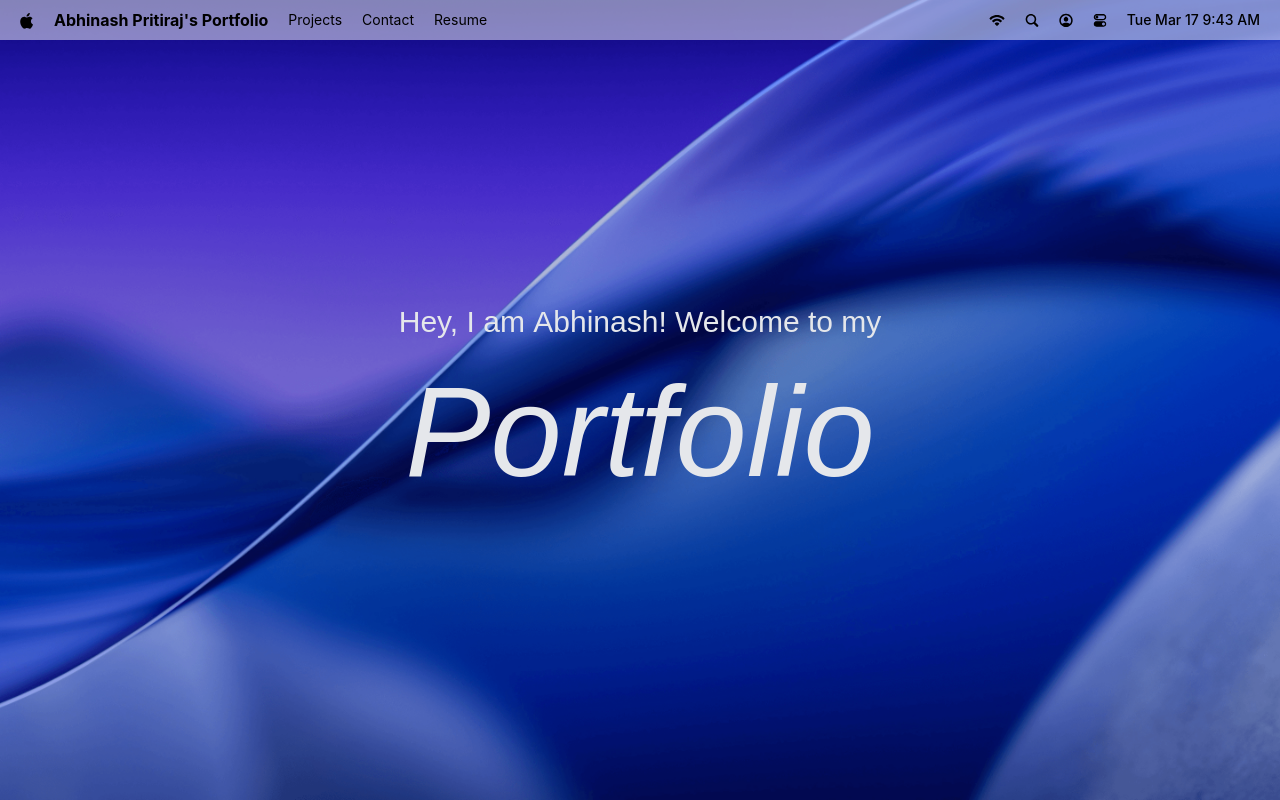
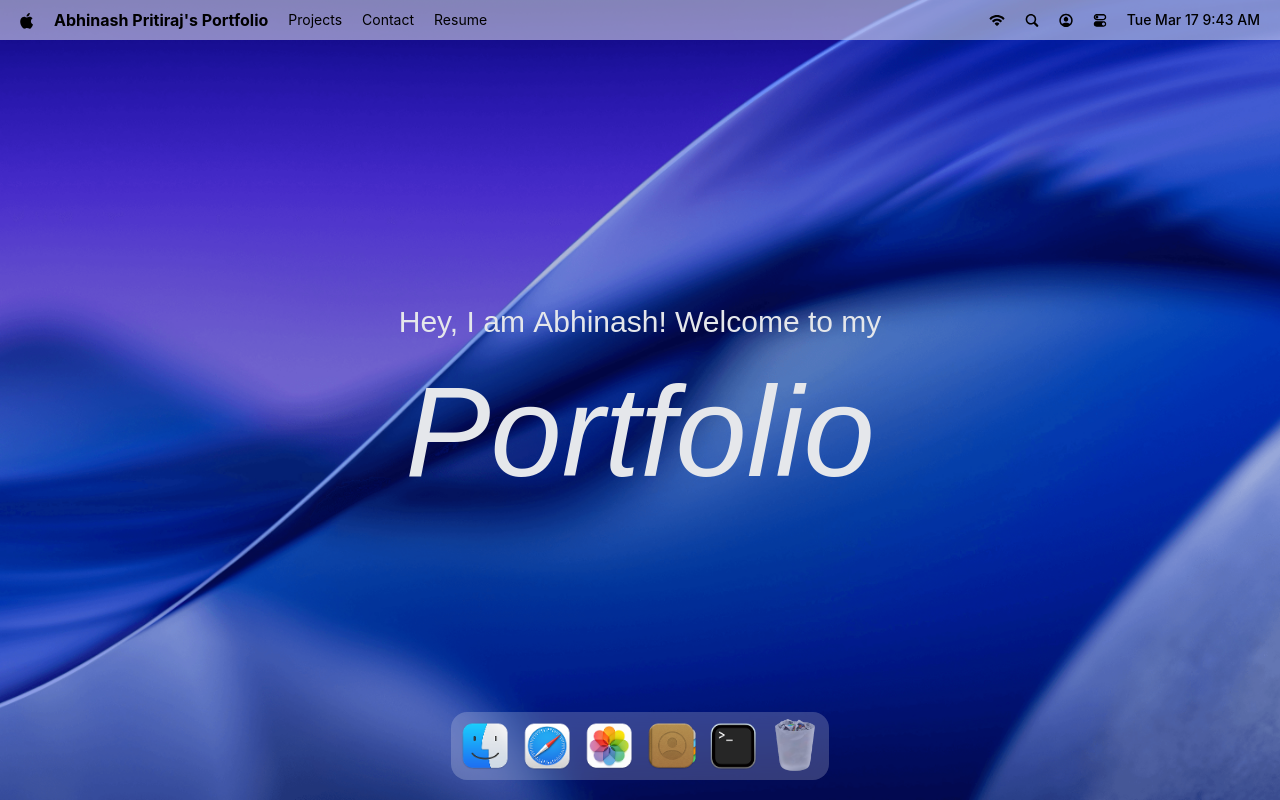
Before and after one commit to Abhinash04/ThemedPortfolio, a React (Vite) app: page / in a window 1280 px wide. Built offline with nearby package versions, Linux system fonts and the light colour scheme; a web font is replaced by a local one.

Commit message:
[feat]: dock setup completed

```diff
--- a/package.json
+++ b/package.json
@@ -18,6 +18,7 @@
     "lucide-react": "^0.575.0",
     "react": "^19.2.0",
     "react-dom": "^19.2.0",
+    "react-tooltip": "^5.30.0",
     "tailwindcss": "^4.2.1"
   },
   "devDependencies": {
--- a/src/App.jsx
+++ b/src/App.jsx
@@ -1,9 +1,10 @@
-import { Navbar, Welcome } from "@/components"
+import { Navbar, Welcome, Dock } from "@/components"
 const App = () => {
   return (
     <main>
       <Navbar />
       <Welcome />
+      <Dock />
     </main>
   )
 }
--- /dev/null
+++ b/src/components/Dock.jsx
@@ -0,0 +1,113 @@
+import { useRef } from "react";
+import { dockApps } from "@/constants";
+import { Tooltip } from "react-tooltip";
+import { useGSAP } from "@gsap/react";
+import gsap from "gsap";
+
+gsap.registerPlugin(useGSAP);
+
+const Dock = () => {
+  const dockRef = useRef(null);
+  useGSAP(() => {
+    const dock = dockRef.current;
+    if(!dock) return;
+
+    const icons = Array.from(dock.querySelectorAll(".dock-icon"));
+    let rafId = null;
+    let dockLeft = 0;
+    let iconCenters = [];
+
+    const recomputeGeometry = () => {
+        const rect = dock.getBoundingClientRect();
+        dockLeft = rect.left;
+        iconCenters = icons.map((icon) => {
+            const iconRect = icon.getBoundingClientRect();
+            return iconRect.left - dockLeft + iconRect.width / 2;
+        });
+    };
+
+    // Delay initial geometry computation slightly to ensure layout is complete
+    setTimeout(recomputeGeometry, 100);
+
+    const animateIcons = (mouseX) => {
+        if (rafId) return;
+        rafId = requestAnimationFrame(() => {
+            icons.forEach((icon, index) => {
+                const distance = Math.abs(mouseX - iconCenters[index]);
+                const intensity = Math.exp(-(distance ** 2.5) / 20000);
+                gsap.to(icon, {
+                    scale: 1 + 0.25 * intensity,
+                    y: -15 * intensity,
+                    duration: 0.2,
+                    ease: "power1.out",
+                });
+            });
+            rafId = null;
+        });
+    };
+
+    const handleMouseMove = (e) => {
+        animateIcons(e.clientX - dockLeft);
+    };
+
+    const resetIcons = () => {
+        icons.forEach((icon) => {
+            gsap.to(icon, {
+                scale: 1,
+                y: 0,
+                duration: 0.3,
+                ease: "power1.out",
+            });
+        });
+    };
+
+    const handleResize = () => recomputeGeometry();
+
+    dock.addEventListener("mousemove", handleMouseMove);
+    dock.addEventListener("mouseleave", resetIcons);
+    window.addEventListener("resize", handleResize);
+
+    return () => {
+        if (rafId) cancelAnimationFrame(rafId);
+        dock.removeEventListener("mousemove", handleMouseMove);
+        dock.removeEventListener("mouseleave", resetIcons);
+        window.removeEventListener("resize", handleResize);
+    }
+}, []);
+  const toggleApp = (app) => {
+    //TODO Implement app opening logic
+  };
+
+  return (
+    <section id="dock">
+      <div ref={dockRef} className="dock-container">
+        {dockApps.map(({ id, name, icon, canOpen }) => (
+          <div key={id} className="relative flex justify-center">
+            <button
+              type="button"
+              className="dock-icon"
+              aria-label={name}
+              data-tooltip-id="dock-tooltip"
+              data-tooltip-content={name}
+              data-tooltip-place="top"
+              data-tooltip-delay-show={200}
+              data-tooltip-offset={20}
+              disabled={!canOpen}
+              onClick={() => toggleApp(id, canOpen)}
+            >
+              <img
+                src={`/images/${icon}`}
+                alt={name}
+                loading="lazy"
+                className={canOpen ? "" : "opacity-60"}
+              />
+            </button>{" "}
+          </div>
+        ))}
+        <Tooltip id="dock-tooltip" className="tooltip" />
+      </div>
+    </section>
+  );
+};
+
+export default Dock;
--- a/src/components/index.js
+++ b/src/components/index.js
@@ -1,4 +1,5 @@
 import Navbar from "@/components/Navbar";
 import Welcome from "@/components/Welcome";
+import Dock from "@/components/Dock";
 
-export { Navbar, Welcome };
+export { Navbar, Welcome, Dock };
```
Also changed, not shown: 1 other file (tests, documents, lock files or other folders).
